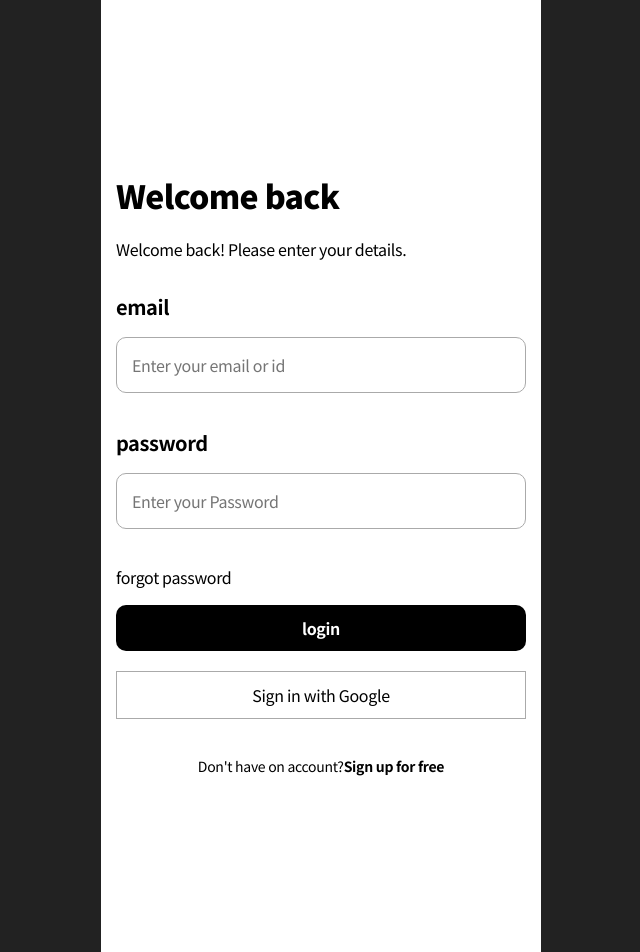
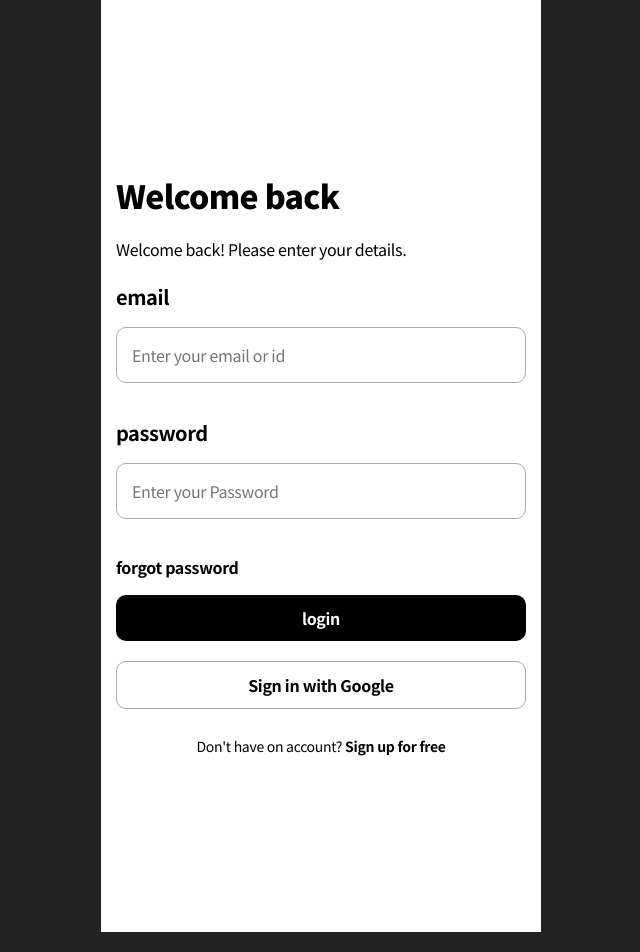
Before and after one commit to tsuroki/HTML_TIL, a PHP site: page /figma_layout/form/google_login.html in a window 1280 px wide. Shown: the whole page, without its empty margins (319-959 px from the left). Run offline with PHP 8.4, Linux system fonts and the light colour scheme.

Commit message:
250818 google로그인

```diff
--- a/figma_layout/form/google_login.html
+++ b/figma_layout/form/google_login.html
@@ -34,13 +34,14 @@
                     <dt class="pass">password</dt>
                     <dd><input type="password" name="user_pw" id="user_pw" class="idpw" placeholder="Enter your Password"></dd>
                 </dl>
+                    <p class="error">Please enter your ID.</p>
             </fieldset>
             <fieldset class="btn_search_group">
                 <legend>버튼 & 찾기</legend>
                 <h2>forgot password</h2>
                 <p><button type="submit" id="login_btn" class="btn">login</button></p>
                 <p id="sign_in_google"><a href="https://accounts.google.com/v3/signin/identifier?continue=https%3A%2F%2Fwww.google.com%2F&dsh=S-1927394875%3A1755489541673683&ec=futura_exp_og_so_72776762_e&flowEntry=ServiceLogin&flowName=GlifWebSignIn&hl=ko&ifkv=AdBytiN-Vf3h93vALKWCHP-c_TwrA0mCq4ytXw8izD1qX9nxKzbApjrEsIDqSjlK-Rh3I9Iewsxe1g" target="_blank" class="btn">Sign in with Google</a></p>
-                    <p class="no-account">Don't have on account?<a href="#" class="sign_up">Sign up for free</a></p>
+                <p class="no-account">Don't have on account?<a href="#" class="sign_up"> Sign up for free</a></p>
             </fieldset>
         </form>
         <!-- <h2>Email</h2>
--- a/figma_layout/form/style/google_login.css
+++ b/figma_layout/form/style/google_login.css
@@ -2,37 +2,49 @@
 body {background-color: #222;}
 #wrap {margin-right: 15px; margin-left: 15px; background-color: #fff;
     width:440px; height: 100%vh; padding: 179px 15px; /* w값 설정된 바깥쪽 레이아웃 요소 가운데배치 */margin:0 auto;}
-#wrap h1 {font-size: 2rem; font-weight: 900; margin-bottom: 30px}
-#wrap h1>p {}
-#wrap #login_form {margin-top: 40px;}
+#wrap h1 {font-size: 2rem; font-weight: 900; margin: 0 0 30px}
+#wrap > p {margin: 0 0 30px;}
+#wrap #login_form {}
 /* 아이디, 비번 */
-#wrap #login_form .id_pw_group {}
+#wrap #login_form .id_pw_group {margin: 0 0 40px;}
 #wrap #login_form .id_pw_group dl {}
-#wrap #login_form .id_pw_group dl dd {margin-bottom: 40px;}
+#wrap #login_form .id_pw_group dl dd {}
+#wrap #login_form .id_pw_group dl dd:nth-child(2) { margin: 0 0 40px;}
 #wrap #login_form .id_pw_group dl dt {
-    font-size: 1.25rem; font-weight: 700; margin-bottom: 20px;
+    font-size: 1.25rem; font-weight: 700; margin:0 0 20px;
 }
 #wrap #login_form .id_pw_group dl dd .idpw { width: 100%; border-radius: 10px;
-    padding: 15px 0px 15px 15px;  border: #aaa 1px solid;
+    padding: 15px;  border: #aaa 1px solid;
     /* 실제 입력데이터 글자 디자인 정보 */
 } /* 공통 */
 #wrap #login_form .id_pw_group dl dd .idpw ::placeholder {} /* 공통 안내문 */
 #wrap #login_form .id_pw_group dl #user_email_id {} /* 개별 */
 #wrap #login_form .id_pw_group dl #user_pw {} /* 개별 */
+#wrap #login_form .id_pw_group .error {
+    color: #f00; font-size: 0.875rem; font-weight: 600; margin: 40px 0 0;
+    display: none;
+} /* 개별 */
 /* 버튼, 가입* */
-#wrap #login_form .btn_search_group {}
-#wrap #login_form .btn_search_group h2{margin-bottom: 20px;}
+#wrap #login_form .btn_search_group {border-radius: 10px;}
+#wrap #login_form .btn_search_group h2{margin-bottom: 20px; font-weight: 700;}
 #wrap #login_form .btn_search_group p{}
-#wrap #login_form .btn_search_group .btn{font: weight 700px;
-    display: block; width:100%;  padding: 15px 0px;  border-radius: 10px;
-} /* a와 버튼 공통 */
+#wrap #login_form .btn_search_group .btn{
+    display: block; width:100%;  padding: 15px 0px;
+}
+/* a와 버튼 공통 */
+#wrap #login_form .btn_search_group p:nth-child(4) {}
 #wrap #login_form .btn_search_group p #login_btn{
-    font-weight: 700; background-color: #000; color: #fff; margin-bottom: 20px;
+    font-weight: 700; background-color: #000; color: #fff; border-radius: 10px;
+    margin:0 0 20px;
+}
+/* 로그인 */
+#wrap #login_form .btn_search_group #sign_in_google{
+    border: #aaa 1px solid; text-align: center; border-radius: 10px;
+}
 
-} /* 로그인 */
-#wrap #login_form .btn_search_group #sign_in_google{
-    font-weight: 700; border: #aaa 1px solid; text-align: center;
-    margin-bottom: 40px;
-} /* 구글 */
-#wrap #login_form .btn_search_group .no-account{text-align: center; font-size: 0.875rem;}
+#wrap #login_form .btn_search_group #sign_in_google a{
+    font-weight: 700;
+}
+/* 구글 */
+#wrap #login_form .btn_search_group .no-account{text-align: center; font-size: 0.875rem; margin:30px 0 0;}
 #wrap #login_form .btn_search_group .no-account .sign_up{font-weight: 700;}
```
